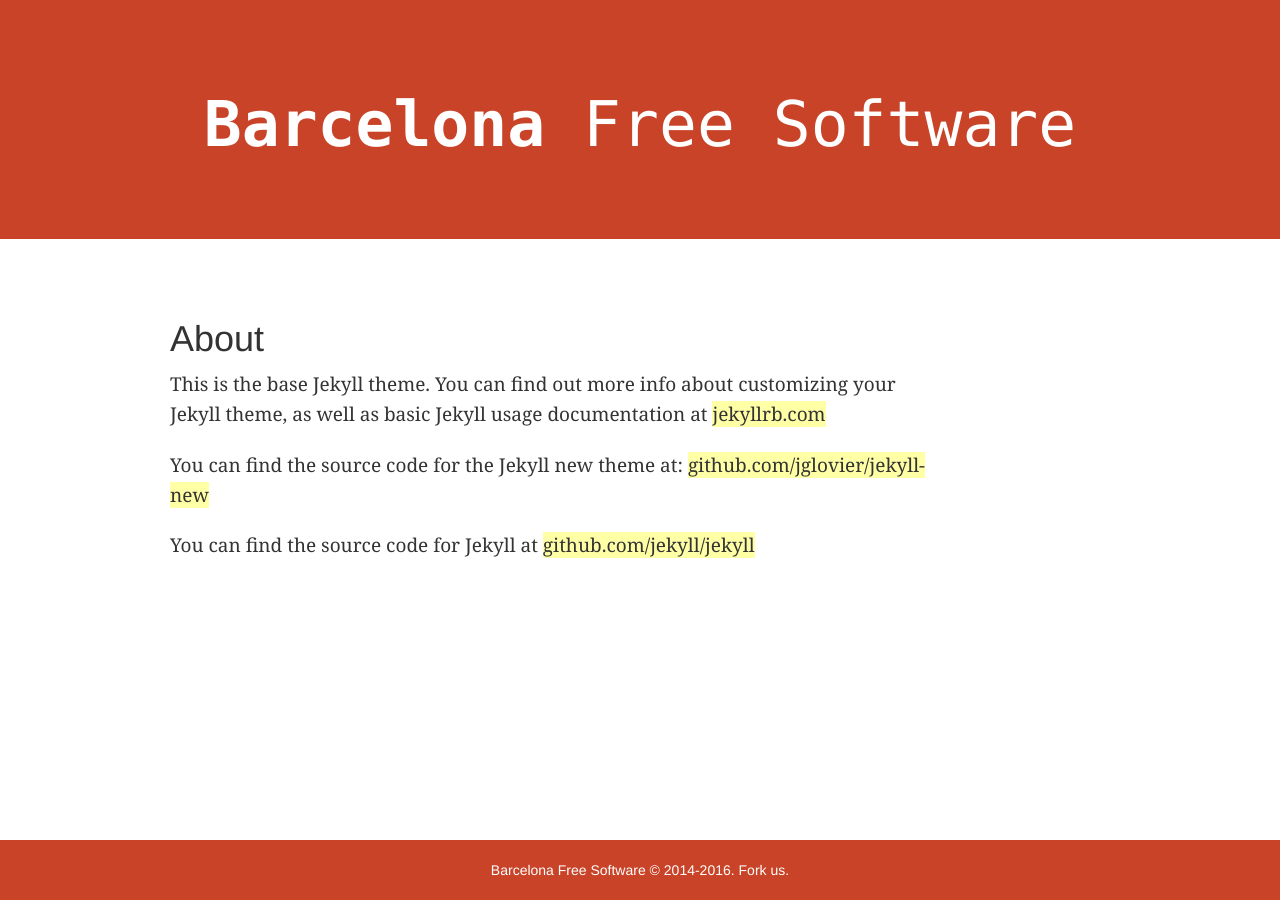
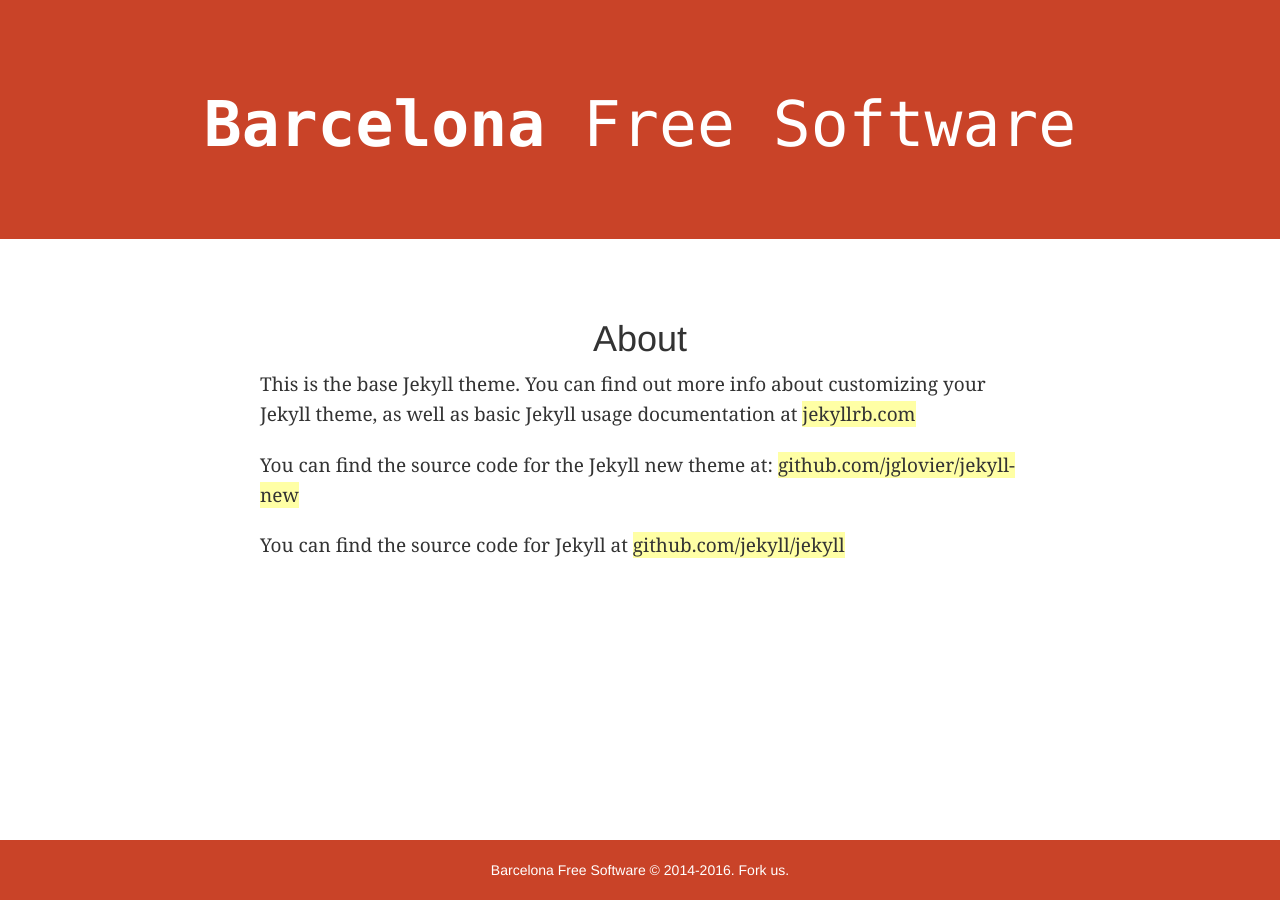
Before and after one commit to bcnfs/bcnfs.github.io, a Jekyll site: the page built from about.md, in a window 1280 px wide. Built offline with Jekyll 4.4.1, drawn with Linux system fonts in a browser that asks for light colours.

Commit message:
Center the page

```diff
--- a/_sass/_pages.scss
+++ b/_sass/_pages.scss
@@ -1,4 +1,8 @@
+header {
+    text-align: center;
+}
 article {
+    margin: 0 auto;
     max-width: 760px;
 }
 article p {
```
